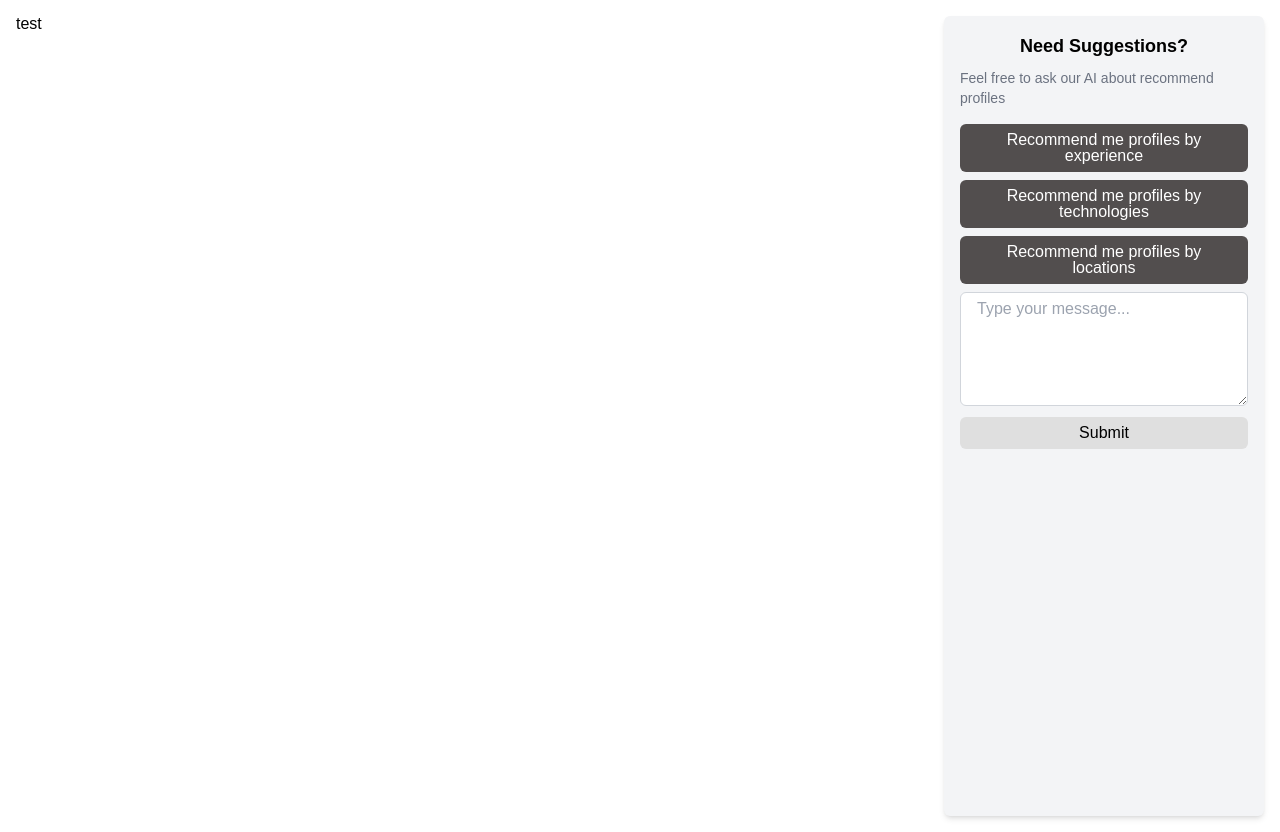
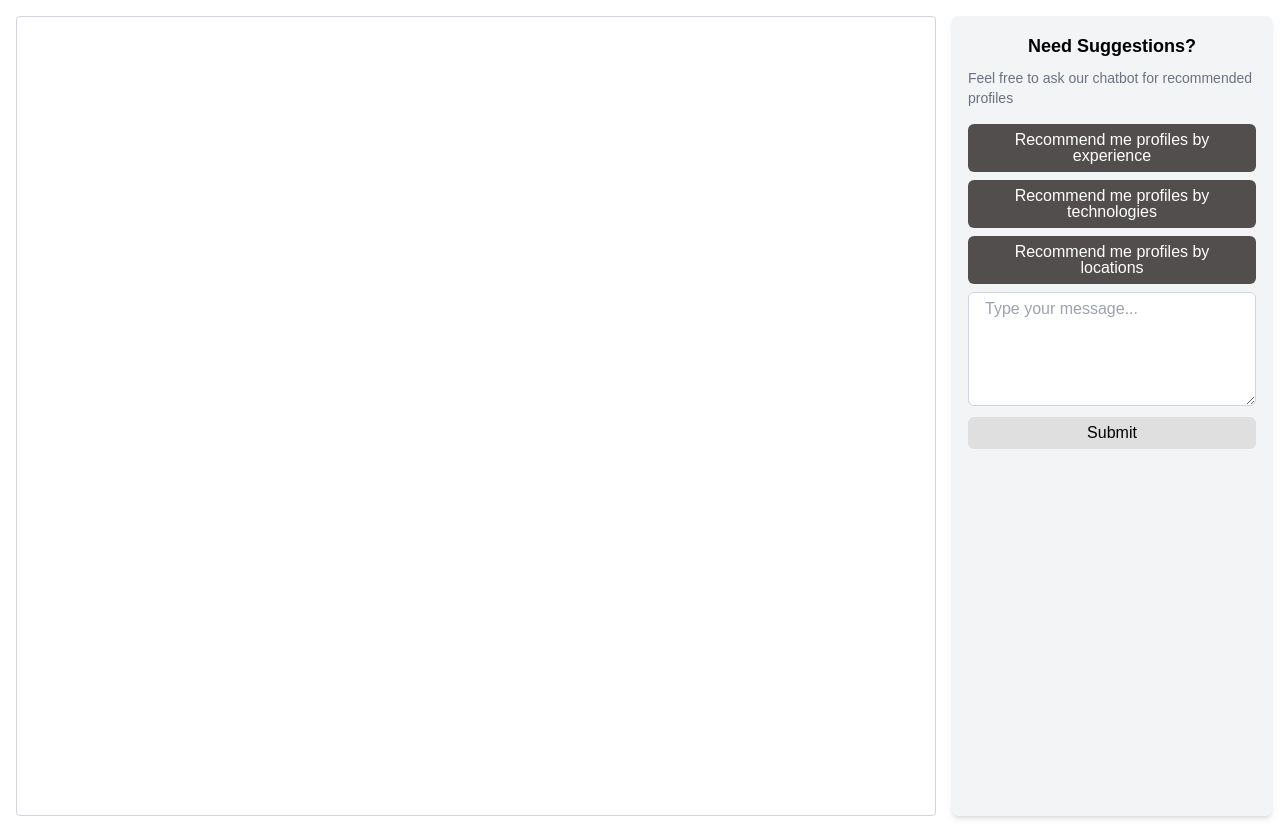
Before and after one commit to LogicUI/ai-hackaton, a Next.js app: page / in a window 1280 px wide. Built offline with nearby package versions, Linux system fonts and the light colour scheme.

Commit message:
refactor structure and add border

```diff
--- a/package.json
+++ b/package.json
@@ -9,9 +9,13 @@
     "lint": "next lint"
   },
   "dependencies": {
+    "@dicebear/collection": "^8.0.1",
+    "@dicebear/core": "^8.0.1",
     "@tanstack/react-query": "^5.34.1",
     "axios": "^1.6.8",
+    "install": "^0.13.0",
     "next": "14.2.3",
+    "npm": "^10.7.0",
     "react": "^18",
     "react-dom": "^18",
     "react-query": "^3.39.3"
--- a/src/components/ChatGPTComponent.tsx
+++ b/src/components/ChatGPTComponent.tsx
@@ -19,7 +19,7 @@ export default function ChatGPTComponent() {
     <div className="flex flex-col items-center p-4 bg-accent-light rounded-md h-[50em] shadow-md w-80">
       <h2 className="text-lg font-semibold mb-2">Need Suggestions?</h2>
       <p className="text-sm text-gray-500 mb-4">
-        Feel free to ask our AI about recommend profiles
+        Feel free to ask our chatbot for recommended profiles
       </p>
 
       <button
@@ -49,8 +49,8 @@ export default function ChatGPTComponent() {
         <textarea
           className="w-full mb-2 px-4 py-2 bg-white rounded-md border border-gray-300 focus:border-primary focus:ring-primary"
           placeholder="Type your message..."
-          rows="6"
-          cols="50"
+          rows={parseInt('6')}
+          cols={50}
           value={message}
           onChange={handleInputChange}
         />
--- a/src/pages/index.tsx
+++ b/src/pages/index.tsx
@@ -1,15 +1,18 @@
 import React from 'react';
 import ChatGPTComponent from '../components/ChatGPTComponent';
 
-const index = () => {
+export default function Index() {
   return (
-    <main className="p-4">
-      <section className="flex justify-between">
-        <div className="w-75">test</div>
-        <ChatGPTComponent />
+    <main className="p-4 w-full">
+      <section className="flex w-full">
+        <article className="border border-gray-300 w-3/4 rounded">
+          <div className="w-1/4"></div>
+          <div className="w-3/4"></div>
+        </article>
+        <aside className="w-1/4 ml-4">
+          <ChatGPTComponent />
+        </aside>
       </section>
     </main>
   );
-};
-
-export default index;
+}
--- a/src/styles/globals.css
+++ b/src/styles/globals.css
@@ -91,7 +91,6 @@ audio,
 video {
   margin: 0;
   padding: 0;
-  border: 0;
   font-size: 100%;
   font: inherit;
   vertical-align: baseline;
```
Also changed, not shown: 1 other file (tests, documents, lock files or other folders).
